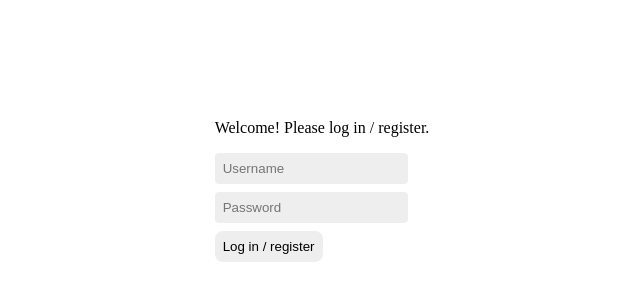
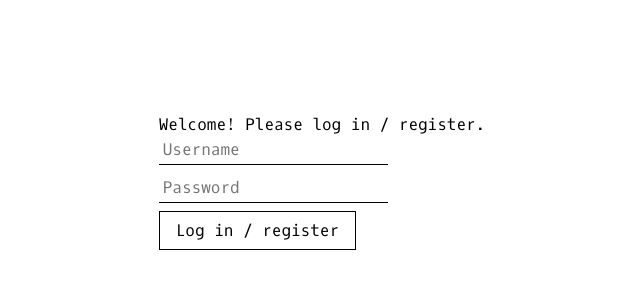
Before and after one commit to pay-beaver/simple-merchant, a React (Create React App) app: page /login in a window 1280 px wide. Shown: the part 218-518 px from the top of the page, without its empty margins (318-958 px from the left). Built offline with nearby package versions, Linux system fonts and the light colour scheme.

Commit message:
Use new black-white-squared design!

```diff
--- a/src/Premium.tsx
+++ b/src/Premium.tsx
@@ -13,7 +13,7 @@ function makeCheckoutUrl(userId: string) {
   const checkoutUrlParams = new URLSearchParams();
   checkoutUrlParams.set("userId", userId);
 
-  return `https://gateway.paybeaver.xyz/subscribe/VNfRi?${checkoutUrlParams.toString()}`;
+  return `https://paybeaver.xyz/subscribe/5fbH5c?${checkoutUrlParams.toString()}`;
 }
 
 // Component with premium content that needs to be purchased.
--- a/src/index.css
+++ b/src/index.css
@@ -1,17 +1,49 @@
+@font-face {
+  font-family: "OxygenMono";
+  src: local("OxygenMono"),
+    url(./OxygenMono-Regular.ttf)
+      format("truetype");
+}
+
+p,
+a,
+button,
+input,
+select {
+  font-family: OxygenMono;
+  color: black;
+  font-size: 16px;
+  margin: 0;
+}
+
+select {
+  border: 1px solid black;
+  border-radius: 0px;
+  background-color: white;
+}
+
 input {
-  padding: 8px;
-  border-radius: 4px;
-  background-color: #00000011;
-  border-width: 0px;
+  padding: 4px;
+  border: none;
+  border-bottom: 1px solid black;
+}
+
+a {
+  text-decoration: underline;
 }
 
 button {
-  padding: 8px;
-  border-radius: 8px;
-  background-color: #00000011;
-  border-width: 0;
+  padding-left: 16px;
+  padding-right: 16px;
+  padding-top: 8px;
+  padding-bottom: 8px;
+  color: "white";
+  background: none;
+  border: 1px solid black;
 }
 
-button:hover {
-  background-color: #00000022;
+button:hover:not(:disabled) {
+  color: white;
+  border-color: white;
+  background-color: black;
 }
```
Also changed, not shown: src/OxygenMono-Regular.ttf (added).
